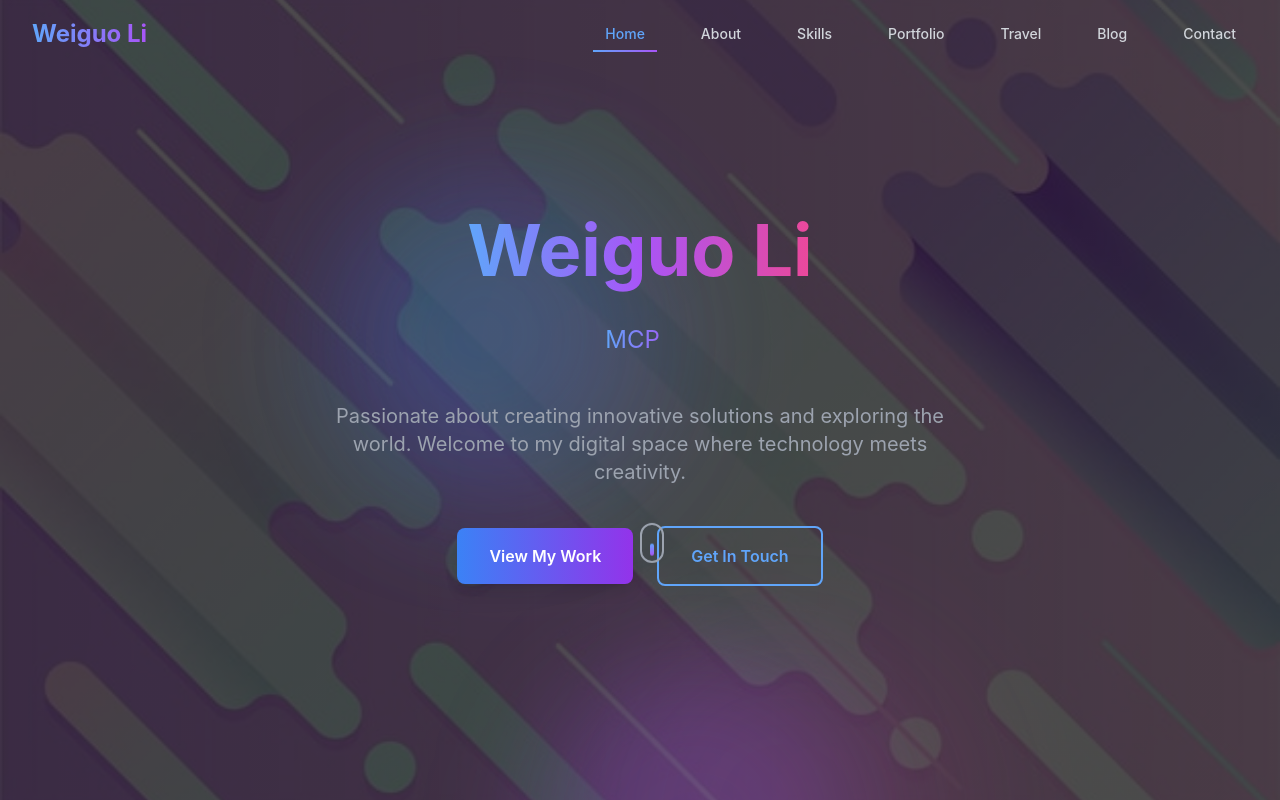
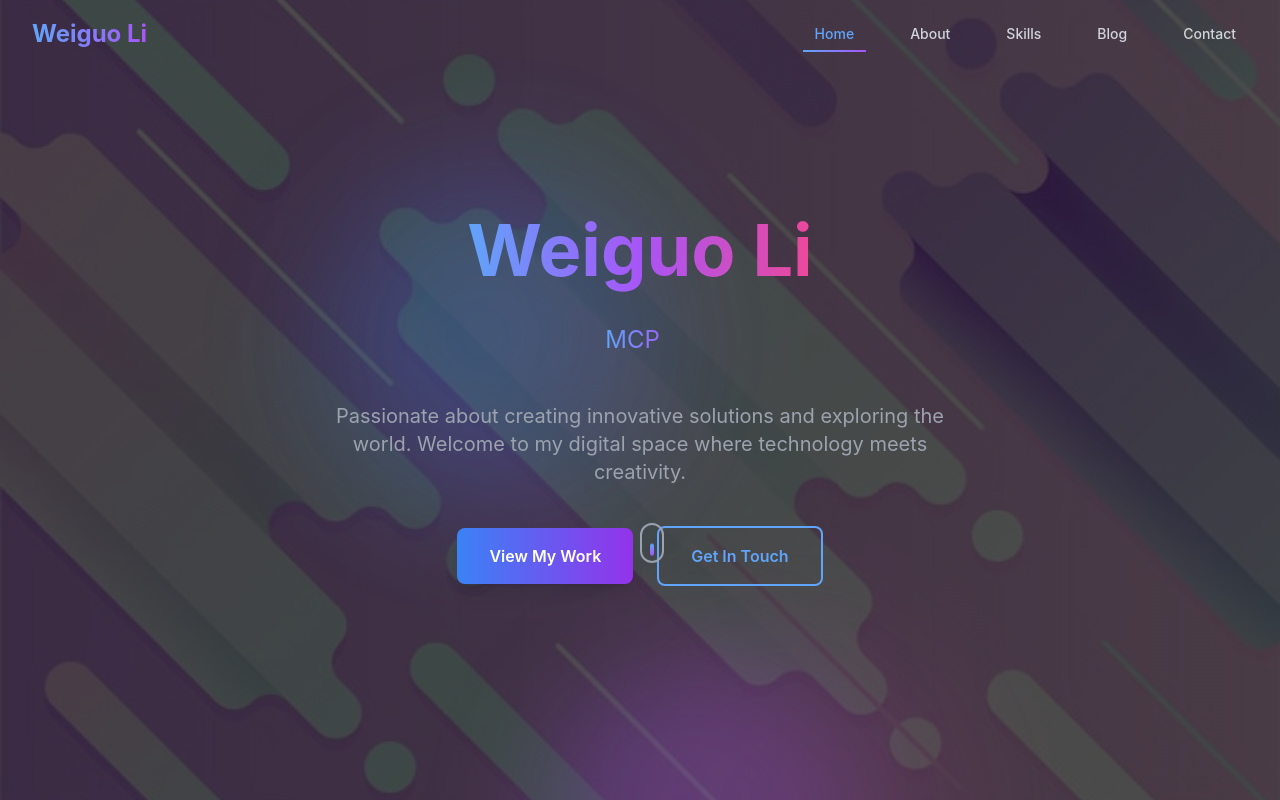
Before and after one commit to weiguo-li/weiguo-li, a React (Vite) app: page / in a window 1280 px wide. Shown: the top 800 px of the page. Built offline with nearby package versions, Linux system fonts and the light colour scheme.

Commit message:
disable the travel and portfolia section teomporally

```diff
--- a/src/components/Navigation.tsx
+++ b/src/components/Navigation.tsx
@@ -11,7 +11,8 @@ const Navigation = () => {
       setScrolled(isScrolled)
 
       // Update active section based on scroll position
-      const sections = ['hero', 'about', 'skills', 'blog', 'contact']
+      const sections = ['hero', 'about', 'skills','blog', 'contact']
+      // ***: add 'portfolio', 'travel' to sections if needed
       const current = sections.find(section => {
         const element = document.getElementById(section)
         if (element) {
@@ -38,8 +39,8 @@ const Navigation = () => {
     { id: 'hero', label: 'Home' },
     { id: 'about', label: 'About' },
     { id: 'skills', label: 'Skills' },
-    { id: 'portfolio', label: 'Portfolio' },
-    { id: 'travel', label: 'Travel' },
+    // { id: 'portfolio', label: 'Portfolio' },
+    // { id: 'travel', label: 'Travel' },
     { id: 'blog', label: 'Blog' },
     { id: 'contact', label: 'Contact' },
   ]
```
